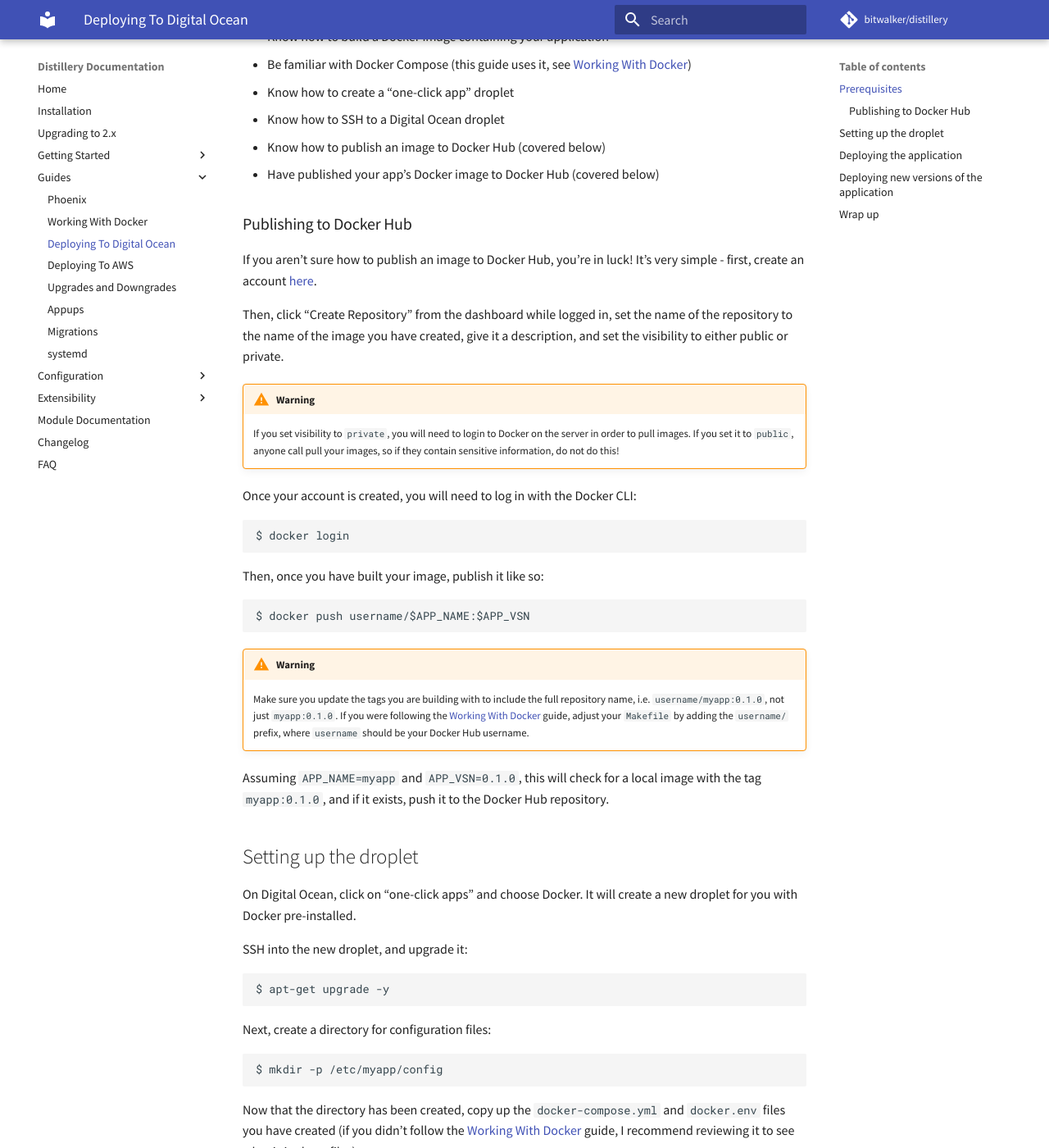
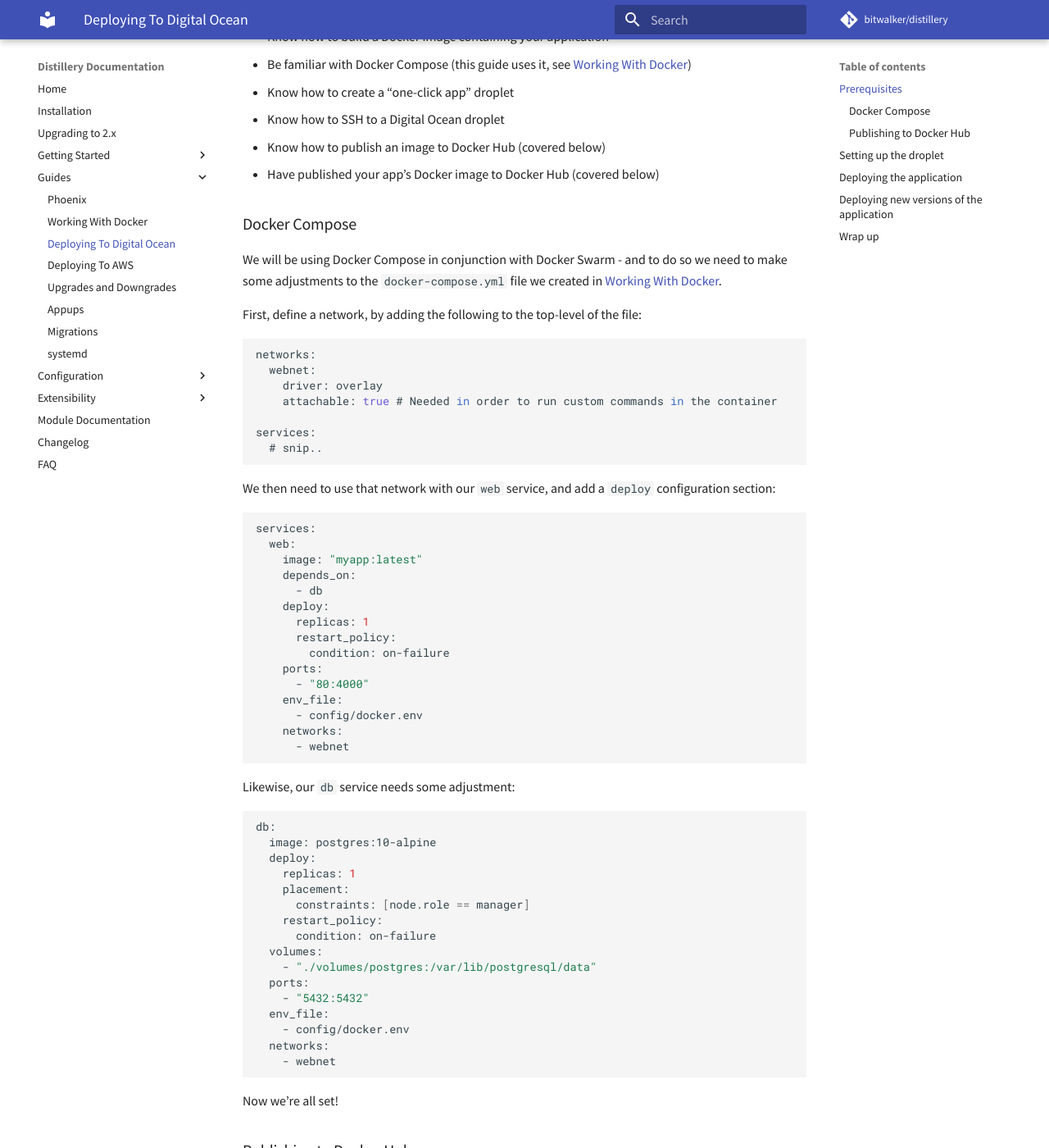
Before and after one commit to bitwalker/distillery, an MkDocs documentation site: the page built from docs/guides/deploying_to_digital_ocean.md, in a window 1280 px wide and 1400 px high, scrolled down 548 px. Shown: the whole window at 82% size. Built offline with MkDocs 1.6.1 and Material for MkDocs 9.7.7, drawn with Linux system fonts in a browser that asks for light colours; comment, search, counter and statistics services are not loaded.

Commit message:
Some fixes to Working With Docker/Deploying To DO guides

````diff
--- a/docs/guides/deploying_to_digital_ocean.md
+++ b/docs/guides/deploying_to_digital_ocean.md
@@ -23,6 +23,67 @@ You will need to have the following prerequisites checked off:
   * Know how to SSH to a Digital Ocean droplet
   * Know how to publish an image to Docker Hub (covered below)
   * Have published your app's Docker image to Docker Hub (covered below)
+
+### Docker Compose
+
+We will be using Docker Compose in conjunction with Docker Swarm - and to do so
+we need to make some adjustments to the `docker-compose.yml` file we created in
+[Working With Docker](working_with_docker.md).
+
+First, define a network, by adding the following to the top-level of the file:
+
+```docker
+networks:
+  webnet:
+    driver: overlay
+    attachable: true # Needed in order to run custom commands in the container
+
+services:
+  # snip..
+```
+
+We then need to use that network with our `web` service, and add a `deploy` configuration section:
+
+```docker
+services:
+  web:
+    image: "myapp:latest"
+    depends_on:
+      - db
+    deploy:
+      replicas: 1
+      restart_policy:
+        condition: on-failure
+    ports:
+      - "80:4000"
+    env_file:
+      - config/docker.env
+    networks:
+      - webnet
+```
+
+Likewise, our `db` service needs some adjustment:
+
+```docker
+db:
+  image: postgres:10-alpine
+  deploy:
+    replicas: 1
+    placement:
+      constraints: [node.role == manager]
+    restart_policy:
+      condition: on-failure
+  volumes:
+    - "./volumes/postgres:/var/lib/postgresql/data"
+  ports:
+    - "5432:5432"
+  env_file:
+    - config/docker.env
+  networks:
+    - webnet
+```
+
+Now we're all set!
 
 ### Publishing to Docker Hub
 
````
Also changed, not shown: docs/guides/working_with_docker.md (+14 -21 lines).
